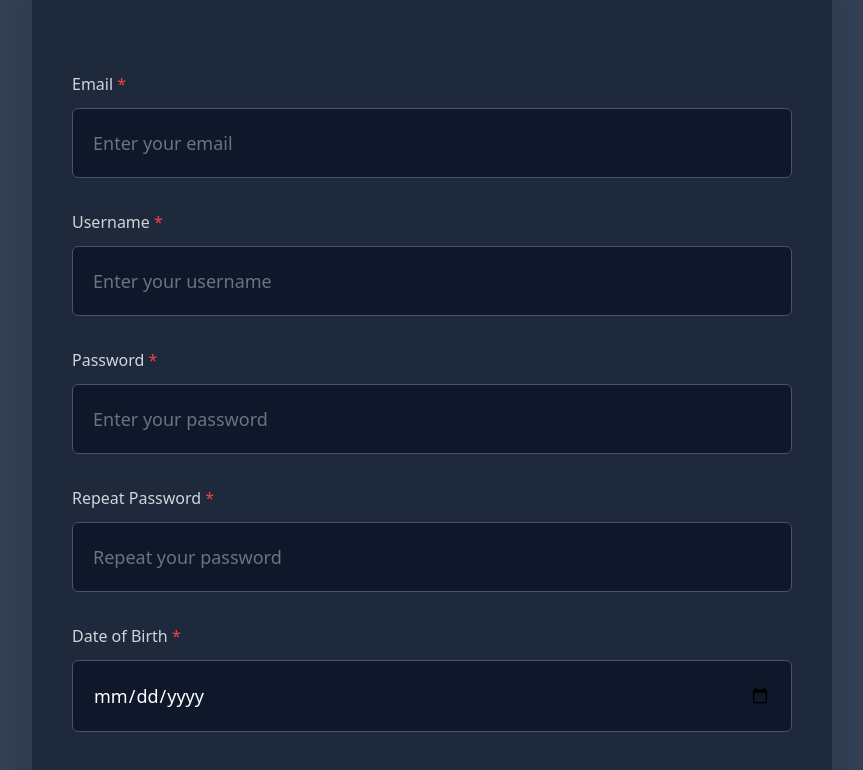
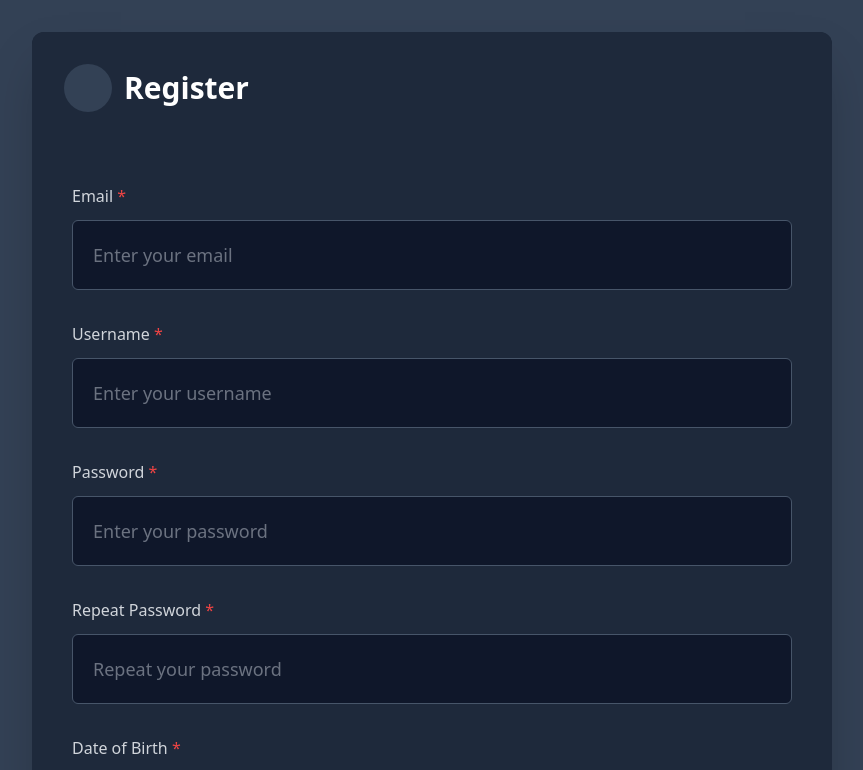
Before and after one commit to filip1suvajac/rpoProjektNo1, a React (Vite) app: page /register in a window 1280 px wide. Shown: the top 770 px of the page, without its empty margins (208-1071 px from the left). Built offline with nearby package versions, Linux system fonts and the light colour scheme.

Commit message:
Popravljena velikost za center block in dodano scrollanje

```diff
--- a/src/pages/Register.tsx
+++ b/src/pages/Register.tsx
@@ -1,6 +1,6 @@
 function Register() {
   return (
-    <div className="flex justify-center items-center h-screen bg-slate-700">
+    <div className="flex justify-center items-center min-h-screen bg-slate-700 overflow-y-auto py-8">
       {/* center block */}
       <div className="bg-slate-800 w-[800px] rounded-xl shadow-2xl">
         {/* top bar */}
```
